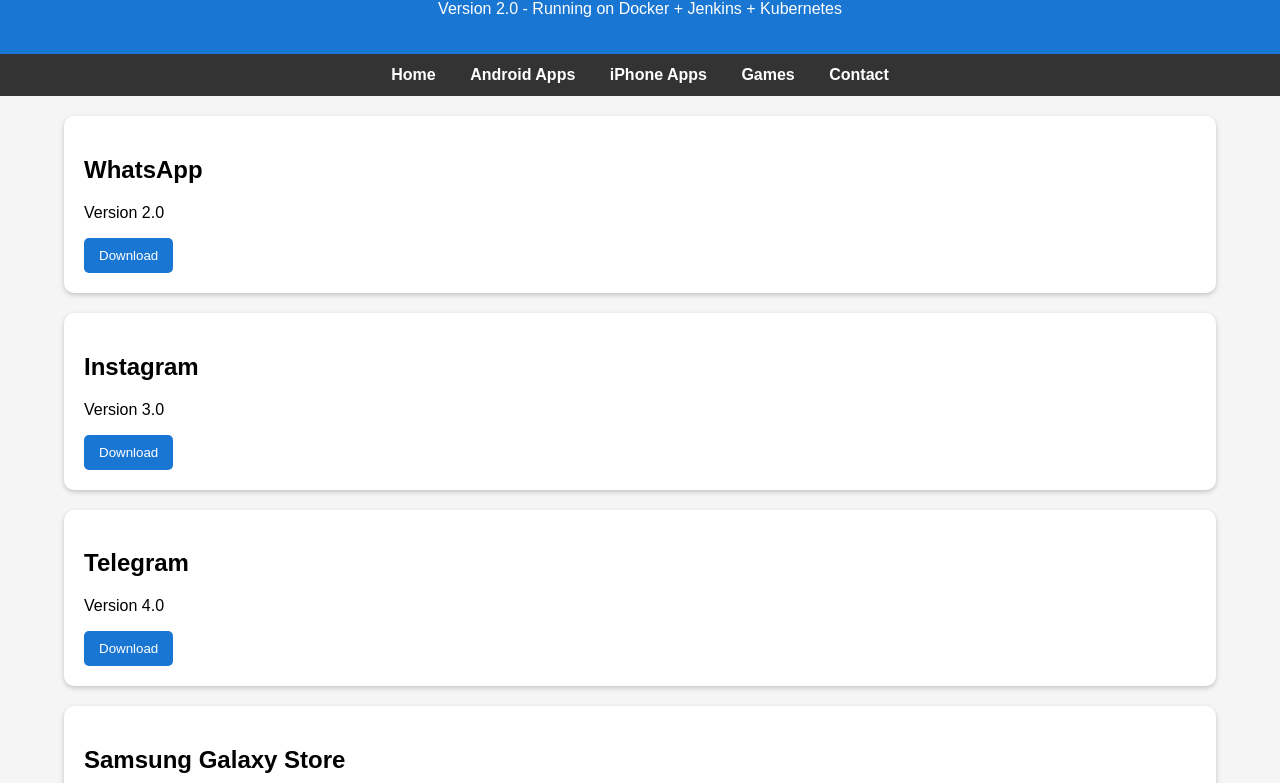
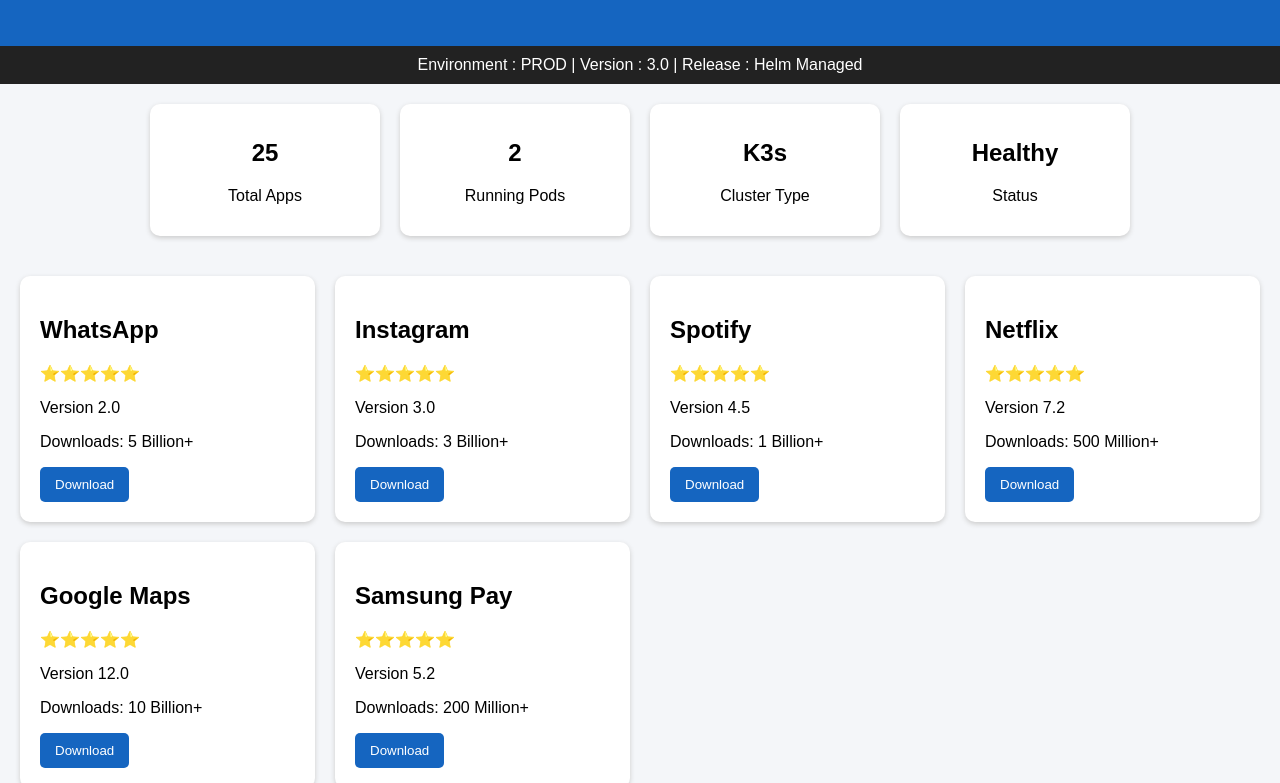
Before and after one commit to ingawalekar/devops-lab, a plain HTML site: page index.html in a window 1280 px wide. Shown: the part 101-884 px from the top of the page. Drawn offline with Linux system fonts and the light colour scheme.

Commit message:
Enhanced DevOps App Store UI

```diff
--- a/index.html
+++ b/index.html
@@ -2,123 +2,163 @@
 <html>
 <head>
 <meta charset="UTF-8">
-<title>Ganesh Mobile App Store</title>
+<title>Ganesh DevOps App Store</title>
 
 <style>
-
-body {
+body{
     font-family: Arial, sans-serif;
-    background: #f5f5f5;
-    margin: 0;
-    padding: 0;
+    margin:0;
+    background:#f4f6f9;
 }
 
-.header {
-    background: #1976d2;
-    color: white;
-    padding: 20px;
-    text-align: center;
+.header{
+    background:#1565c0;
+    color:white;
+    padding:25px;
+    text-align:center;
 }
 
-.nav {
-    background: #333;
-    padding: 12px;
-    text-align: center;
+.header h1{
+    margin:0;
 }
 
-.nav a {
-    color: white;
-    text-decoration: none;
-    margin: 15px;
-    font-weight: bold;
+.banner{
+    background:#222;
+    color:white;
+    padding:10px;
+    text-align:center;
 }
 
-.container {
-    width: 90%;
-    margin: auto;
-    padding-top: 20px;
+.stats{
+    display:flex;
+    justify-content:center;
+    gap:20px;
+    padding:20px;
+    flex-wrap:wrap;
 }
 
-.card {
-    background: white;
-    padding: 20px;
-    border-radius: 10px;
-    margin-bottom: 20px;
-    box-shadow: 0px 2px 5px rgba(0,0,0,0.2);
+.stat-card{
+    background:white;
+    width:200px;
+    padding:15px;
+    border-radius:10px;
+    box-shadow:0 2px 5px #ccc;
+    text-align:center;
 }
 
-button {
-    background: #1976d2;
-    color: white;
-    border: none;
-    padding: 10px 15px;
-    border-radius: 5px;
-    cursor: pointer;
+.apps{
+    display:grid;
+    grid-template-columns:repeat(auto-fit,minmax(280px,1fr));
+    gap:20px;
+    padding:20px;
 }
 
-.footer {
-    text-align: center;
-    padding: 20px;
-    background: #333;
-    color: white;
-    margin-top: 30px;
+.app-card{
+    background:white;
+    border-radius:10px;
+    padding:20px;
+    box-shadow:0 2px 5px #ccc;
 }
 
+button{
+    padding:10px 15px;
+    background:#1565c0;
+    color:white;
+    border:none;
+    border-radius:5px;
+    cursor:pointer;
+}
+
+button:hover{
+    background:#0d47a1;
+}
 </style>
 </head>
 
 <body>
 
 <div class="header">
-    <h1>📱 Ganesh Mobile App Store</h1>
-    <p>Version 2.0 - Running on Docker + Jenkins + Kubernetes</p>
+<h1>📱 Ganesh DevOps App Store</h1>
+<h3>Docker • Jenkins • Kubernetes • Helm</h3>
 </div>
 
-<div class="nav">
-    <a href="#">Home</a>
-    <a href="#">Android Apps</a>
-    <a href="#">iPhone Apps</a>
-    <a href="#">Games</a>
-    <a href="#">Contact</a>
+<div class="banner">
+Environment : PROD | Version : 3.0 | Release : Helm Managed
 </div>
 
-<div class="container">
+<div class="stats">
+<div class="stat-card">
+<h2>25</h2>
+<p>Total Apps</p>
+</div>
 
-    <div class="card">
+<div class="stat-card">
+<h2>2</h2>
+<p>Running Pods</p>
+</div>
+
+<div class="stat-card">
+<h2>K3s</h2>
+<p>Cluster Type</p>
+</div>
+
+<div class="stat-card">
+<h2>Healthy</h2>
+<p>Status</p>
+</div>
+</div>
+
+<div class="apps">
+
+<div class="app-card">
 <h2>WhatsApp</h2>
+<p>⭐⭐⭐⭐⭐</p>
 <p>Version 2.0</p>
+<p>Downloads: 5 Billion+</p>
 <button>Download</button>
 </div>
 
-    <div class="card">
+<div class="app-card">
 <h2>Instagram</h2>
+<p>⭐⭐⭐⭐⭐</p>
 <p>Version 3.0</p>
+<p>Downloads: 3 Billion+</p>
 <button>Download</button>
 </div>
 
-    <div class="card">
-        <h2>Telegram</h2>
-        <p>Version 4.0</p>
+<div class="app-card">
+<h2>Spotify</h2>
+<p>⭐⭐⭐⭐⭐</p>
+<p>Version 4.5</p>
+<p>Downloads: 1 Billion+</p>
 <button>Download</button>
 </div>
 
-    <div class="card">
-        <h2>Samsung Galaxy Store</h2>
-        <p>Latest Android Apps</p>
+<div class="app-card">
+<h2>Netflix</h2>
+<p>⭐⭐⭐⭐⭐</p>
+<p>Version 7.2</p>
+<p>Downloads: 500 Million+</p>
 <button>Download</button>
 </div>
 
-    <div class="card">
-        <h2>Apple App Store</h2>
-        <p>iPhone Applications</p>
+<div class="app-card">
+<h2>Google Maps</h2>
+<p>⭐⭐⭐⭐⭐</p>
+<p>Version 12.0</p>
+<p>Downloads: 10 Billion+</p>
+<button>Download</button>
+</div>
+
+<div class="app-card">
+<h2>Samsung Pay</h2>
+<p>⭐⭐⭐⭐⭐</p>
+<p>Version 5.2</p>
+<p>Downloads: 200 Million+</p>
 <button>Download</button>
 </div>
 
 </div>
 
-<div class="footer">
-    Built by Ganesh | Jenkins CI/CD | Docker | Kubernetes
-</div>
-
 </body>
 </html>
```
Lines whose indentation alone changed are shown as unchanged.
